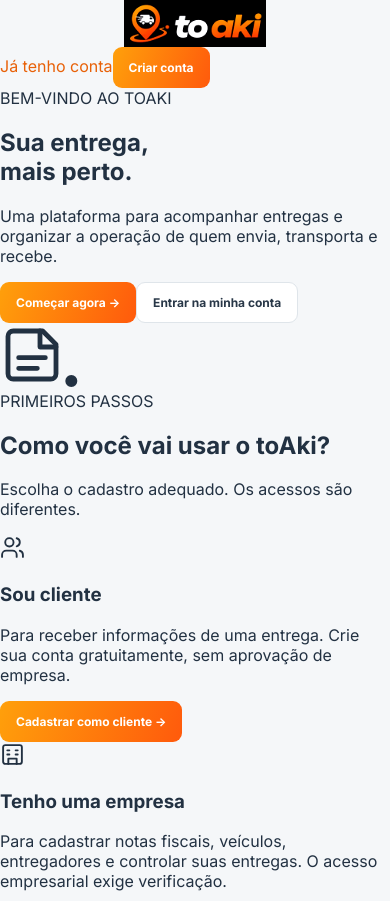
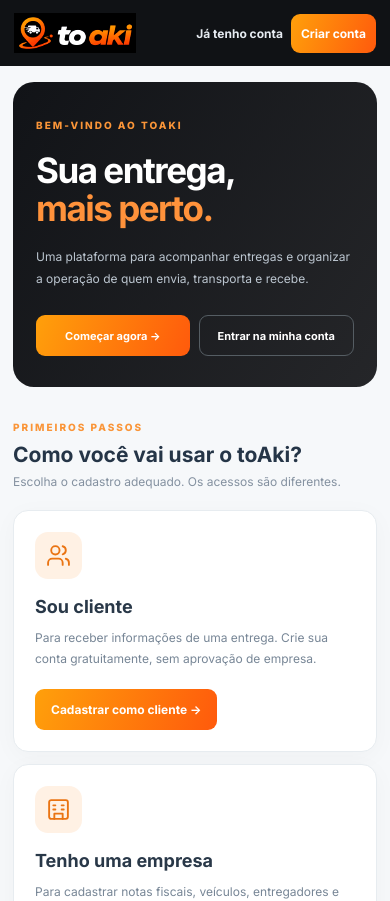
Before and after one commit to perin-dv/ToAki, a React (Vite) app: page / in a window 390 px wide. Shown: the top 901 px of the page. Built offline with nearby package versions, Linux system fonts and the light colour scheme; no server answers.

Commit message:
style(routing): responsive public landing, customer/business registration choices and authenticated home

```diff
--- a/src/styles.css
+++ b/src/styles.css
@@ -303,3 +303,91 @@
   .account-security-actions button{width:100%}
   .account-footer{line-height:1.6}
 }
+
+
+/* Entrada pública, seletor de cadastro e home autenticada. */
+.start-page{min-height:100vh;background:#f6f8fa;color:#253547}
+.start-header{display:flex;align-items:center;justify-content:space-between;padding:15px max(20px,5vw);gap:14px;background:#101215}
+.start-header .brand{padding:0}
+.start-header nav,.home-top-actions{display:flex;align-items:center;gap:13px}
+.start-header-link,.home-top-actions a{color:#e7ecf2;font-size:12px;font-weight:700}
+.start-header-link:hover,.home-top-actions a:hover{color:#ff9b35;text-decoration:none}
+.start-header nav .primary{min-height:39px}
+.start-main{max-width:1150px;margin:0 auto;padding:38px 24px 60px}
+.start-hero{display:flex;align-items:center;justify-content:space-between;gap:30px;background:linear-gradient(125deg,#111317,#252629);border-radius:21px;padding:53px 58px;min-height:370px;color:#fff;overflow:hidden;position:relative}
+.start-hero>div:first-child{position:relative;z-index:2}
+.start-kicker,.start-section-head>span{color:#fa9538;font-weight:800;letter-spacing:2px;font-size:10px}
+.start-hero h1{font-size:clamp(35px,4.5vw,56px);line-height:1.07;letter-spacing:-2.4px;margin:19px 0}
+.start-hero h1 em{font-style:normal;color:#ff923b}
+.start-hero p{color:#bcc6d0;font-size:14px;line-height:1.8;max-width:475px}
+.start-actions{display:flex;flex-wrap:wrap;gap:12px;margin-top:26px}
+.start-actions .secondary{background:transparent;color:#fff;border:1px solid #555d63}
+.start-illustration{flex:0 0 265px;min-height:250px;position:relative;display:grid;place-items:center}
+.start-circle{width:170px;height:170px;border-radius:50%;display:grid;place-items:center;background:#ff7c1730;border:1px solid #ff9b315a;color:#ff9940;box-shadow:0 0 0 35px #ff8b1021,0 0 0 74px #ff8b100d}
+.start-pin{position:absolute;right:25px;top:45px;color:#ff8b22;font-size:43px}
+.start-stroke{position:absolute;border:2px dashed #e6a4527a;border-radius:50%;height:100px;width:220px;transform:rotate(32deg)}
+.start-stroke-two{transform:rotate(-38deg);width:260px;height:145px;opacity:.3}
+.start-choices{margin-top:34px}
+.start-section-head{margin-bottom:21px}.start-section-head h2{font-size:25px;margin:7px 0}.start-section-head p{color:#8491a0;font-size:12px;margin:0}
+.start-choice-grid{display:grid;grid-template-columns:1fr 1fr;gap:17px}
+.start-choice{padding:27px;background:#fff;border:1px solid #e7ecf0;border-radius:15px;display:flex;align-items:flex-start;flex-direction:column;gap:10px;box-shadow:0 5px 24px #11192208}
+.start-choice-icon{width:47px;height:47px;background:#fff1e4;border-radius:13px;color:#ea7413;display:grid;place-items:center}
+.start-choice h3{font-size:18px;color:#293848;margin:7px 0 0}
+.start-choice p{font-size:12px;color:#778696;line-height:1.75;flex:1;margin:0}
+.start-choice .button-link{margin-top:10px}
+.start-footer{text-align:center;font-size:11px;color:#99a5af;padding:15px 20px 30px}
+.auth-choice-grid{display:grid;gap:12px}
+.auth-choice-card{display:flex;flex-direction:column;gap:9px;padding:19px 20px;border:1px solid #e1e8ee;border-radius:12px;background:#fbfcfd;color:#273849;transition:border-color .15s,box-shadow .15s}
+.auth-choice-card:hover{text-decoration:none;border-color:#ff9f41;box-shadow:0 4px 16px #ee913518}
+.auth-choice-label{letter-spacing:1.1px;font-size:10px;color:#e77a25;font-weight:800}
+.auth-choice-card strong{font-size:17px;color:#273849}
+.auth-choice-card>span:not(.auth-choice-label){color:#778797;font-size:11px;line-height:1.7}
+.auth-choice-card>b{font-size:11px;color:#e46d13}
+.auth-step{display:flex;gap:9px;align-items:center;margin:0 0 15px;flex-wrap:wrap;font-size:11px}
+.auth-step strong{background:#fff1e7;color:#dc6b15;border-radius:9px;padding:9px 11px}
+.auth-step span{color:#97a3ac;padding:9px 4px}
+.auth-privacy-note{font-size:11px;color:#697c8d;line-height:1.6;background:#f6f8fb;border-left:3px solid #ff8a25;padding:10px 13px;margin:10px 0 17px}
+.home-top-actions{gap:17px}
+.home-avatar-link{width:34px;height:34px;display:grid;place-items:center;border-radius:50%;background:linear-gradient(130deg,#ffa92b,#ff6412);color:#fff!important}
+.home-heading>span{display:block;color:#dc7422;font-size:10px;font-weight:800;letter-spacing:1.4px;margin-bottom:11px}
+.home-heading h1{font-size:27px;letter-spacing:-.8px;color:#273747;margin:0 0 7px}
+.home-heading p{font-size:12px;color:#8393a2;line-height:1.7;margin:0 0 24px}
+.home-intro{display:flex;align-items:center;justify-content:space-between;gap:22px;padding:34px 40px;background:linear-gradient(120deg,#15171a,#27292c);border-radius:17px;color:#fff;overflow:hidden;margin-bottom:21px}
+.home-intro h2{font-size:clamp(23px,3vw,31px);line-height:1.25;max-width:560px;letter-spacing:-.8px;margin:10px 0}
+.home-intro p{font-size:12px;color:#b9c5d0;line-height:1.75;max-width:600px}
+.home-intro .button-link{margin-top:12px}
+.home-intro-icon{min-width:175px;color:#ff922f;display:grid;place-items:center;opacity:.9}
+.home-grid{display:grid;grid-template-columns:repeat(3,minmax(0,1fr));gap:17px}
+.home-feature-card{display:flex;flex-direction:column;align-items:flex-start;gap:12px;background:#fff;border:1px solid #e5ebf0;border-radius:14px;padding:23px;min-height:207px;color:#2c3c4c;box-shadow:0 5px 20px #11192207}
+.home-feature-card:hover{border-color:#ffa244;text-decoration:none}
+.home-feature-icon{width:46px;height:46px;background:#fff0e2;border-radius:12px;color:#eb7722;display:grid;place-items:center}
+.home-feature-card strong{font-size:14px}.home-feature-card p{font-size:11px;color:#8090a0;line-height:1.7;margin:0;flex:1}
+.home-card-more{font-size:11px;color:#dc6812;font-weight:800}
+.home-demo-strip{margin-top:18px;padding:21px 23px;background:#fff;border:1px solid #e5ebf0;border-radius:13px;display:flex;align-items:center;justify-content:space-between;gap:15px;flex-wrap:wrap}
+.home-demo-strip strong{font-size:13px}.home-demo-strip p{font-size:11px;line-height:1.6;color:#8492a1;margin:6px 0 0}
+.company-onboarding-steps{display:grid;grid-template-columns:repeat(3,1fr);gap:12px;margin:0 0 20px}
+.company-stage{display:flex;gap:12px;align-items:center;background:#fff;padding:15px;border-radius:12px;border:1px solid #e6ebef}
+.company-stage>strong{width:33px;height:33px;border-radius:50%;background:#edf1f4;display:grid;place-items:center;color:#788997;flex-shrink:0}
+.company-stage-complete>strong{background:#e8f9ef;color:#14935c}
+.company-stage div{min-width:0}.company-stage b{font-size:12px;color:#2a3a49;display:block}.company-stage span{font-size:10px;color:#8c9aa7;line-height:1.5;display:block;margin-top:4px}
+.company-onboarding-grid{display:grid;grid-template-columns:minmax(0,1.15fr) minmax(0,.85fr);align-items:start;gap:18px}
+.company-onboarding-grid>.panel{padding:23px}.company-onboarding-grid .demo-warning{margin-top:21px}
+@media(max-width:800px){
+ .start-hero{padding:35px}.start-illustration{display:none}
+ .home-grid{grid-template-columns:1fr 1fr}
+ .company-onboarding-steps{grid-template-columns:1fr}
+ .company-onboarding-grid{grid-template-columns:1fr}
+}
+@media(max-width:600px){
+ .start-header{padding:13px 14px}.start-header .brand-compact img{width:122px}.start-header nav{gap:8px}.start-header .primary{padding:8px 10px}
+ .start-main{padding:16px 13px 35px}.start-hero{padding:31px 23px;min-height:280px}.start-hero h1{letter-spacing:-1.5px}
+ .start-hero p{font-size:12px}.start-actions{gap:9px}.start-actions .button-link{flex:1;min-width:145px;font-size:11px}
+ .start-choices{margin-top:28px}.start-section-head h2{font-size:21px}
+ .start-choice-grid{grid-template-columns:1fr;gap:12px}.start-choice{padding:21px}
+ .home-top-actions{gap:11px}.home-top-actions a{font-size:11px}.home-top-actions .home-avatar-link{width:29px;height:29px}
+ .home-heading h1{font-size:24px}.home-intro{padding:24px 21px}.home-intro-icon{display:none}
+ .home-grid{grid-template-columns:1fr;gap:10px}.home-feature-card{min-height:163px;padding:18px}
+ .home-demo-strip{padding:19px}.home-demo-strip .button-link{width:100%}
+ .company-onboarding .account-role{display:none}
+ .auth-choice-card{padding:16px}
+}
```
